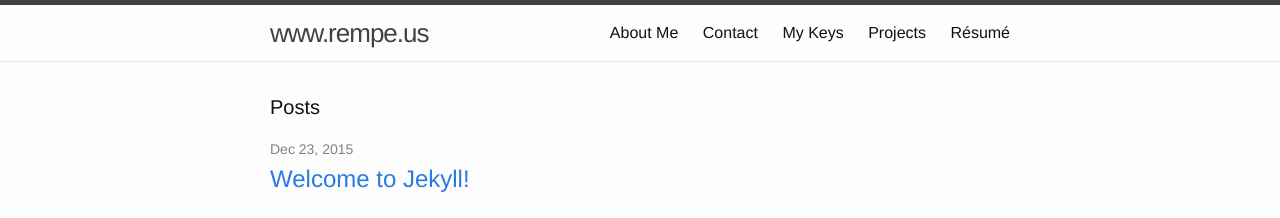
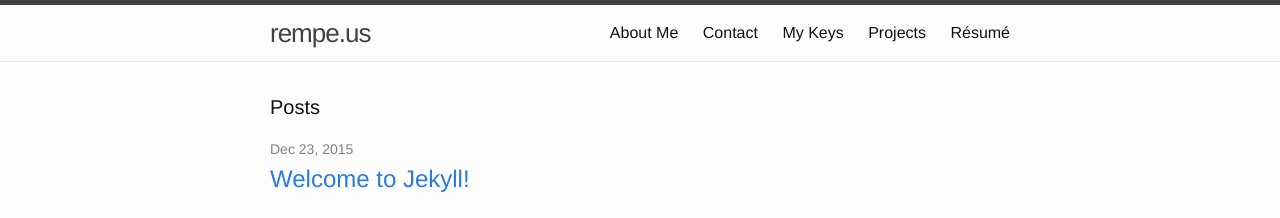
Before and after one commit to grempe/grempe.github.io, a Jekyll site: the page built from index.html, in a window 1280 px wide. Shown: the top 218 px of the page. Built offline with Jekyll 4.4.1, drawn with Linux system fonts in a browser that asks for light colours.

Commit message:
Change title to rempe.us

```diff
--- a/_config.yml
+++ b/_config.yml
@@ -1,5 +1,5 @@
 # Site settings
-title: www.rempe.us
+title: rempe.us
 name: "Glenn Rempe"
 email: glenn@rempe.us
 description: > # this means to ignore newlines until "baseurl:"
```
